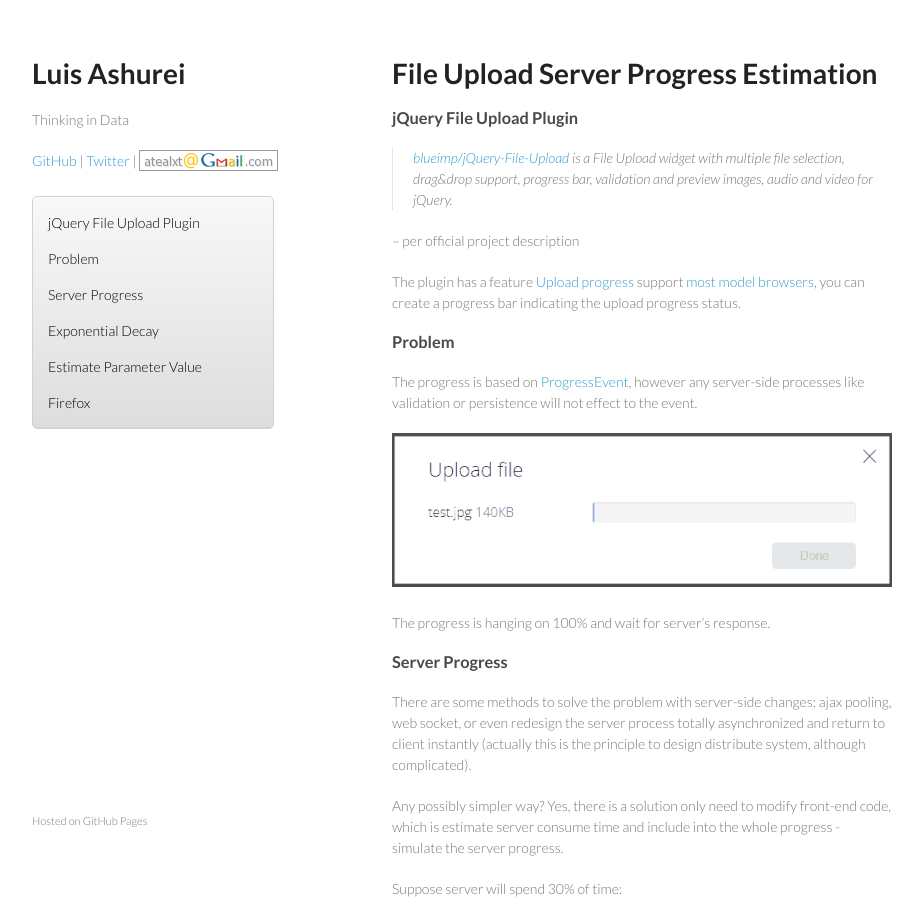
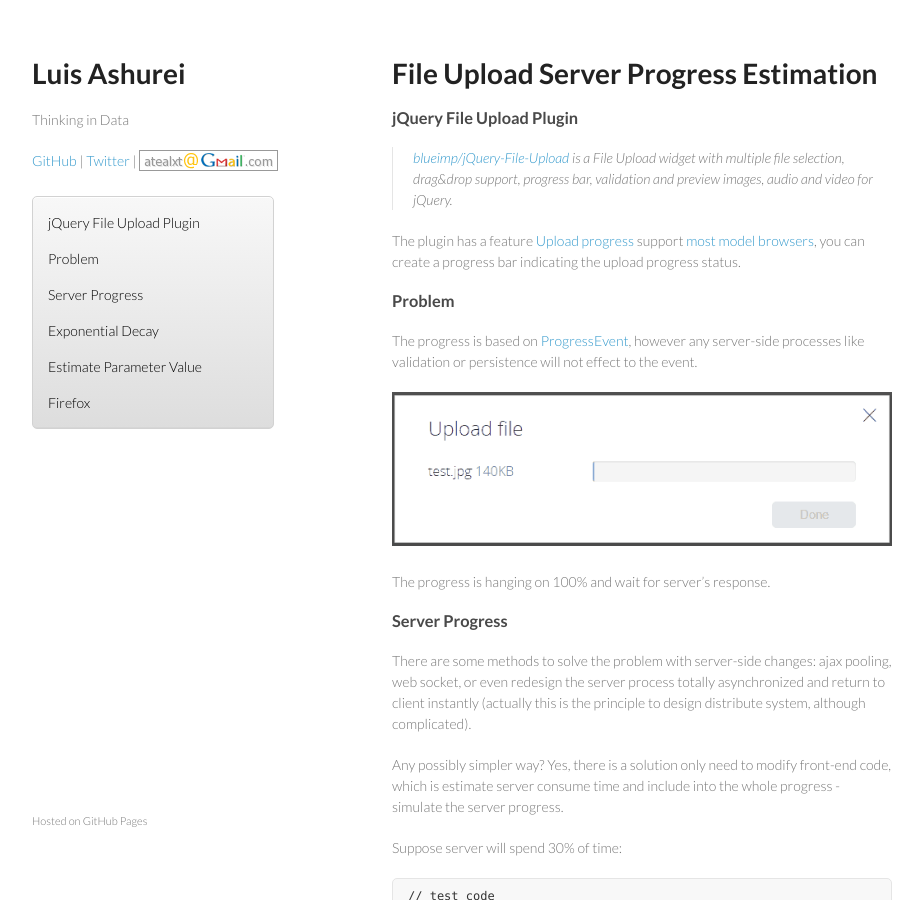
Before and after one commit to atealxt/atealxt.github.io, a Jekyll site: the page built from _posts/2015-11-03-file-upload-server-progress-estimation.md, in a window 1280 px wide and 900 px high. Shown: the whole window, without its empty margins (178-1101 px from the left). Built offline with Jekyll 4.4.1, drawn with Linux system fonts in a browser that asks for light colours; comment, search, counter and statistics services are not loaded.

Commit message:
Update 2015-11-03-file-upload-server-progress-estimation.md

```diff
--- a/_posts/2015-11-03-file-upload-server-progress-estimation.md
+++ b/_posts/2015-11-03-file-upload-server-progress-estimation.md
@@ -15,8 +15,6 @@
 </h3>
 
 > [blueimp/jQuery-File-Upload](https://github.com/blueimp/jQuery-File-Upload) is a File Upload widget with multiple file selection, drag&drop support, progress bar, validation and preview images, audio and video for jQuery.
-
--- per official project description
 
 The plugin has a feature [Upload progress](https://github.com/blueimp/jQuery-File-Upload/wiki/Basic-plugin#how-to-display-upload-progress-with-the-basic-plugin) support [most model browsers](https://github.com/blueimp/jQuery-File-Upload/wiki/Browser-support#upload-progress), you can create a progress bar indicating the upload progress status.
 
```
